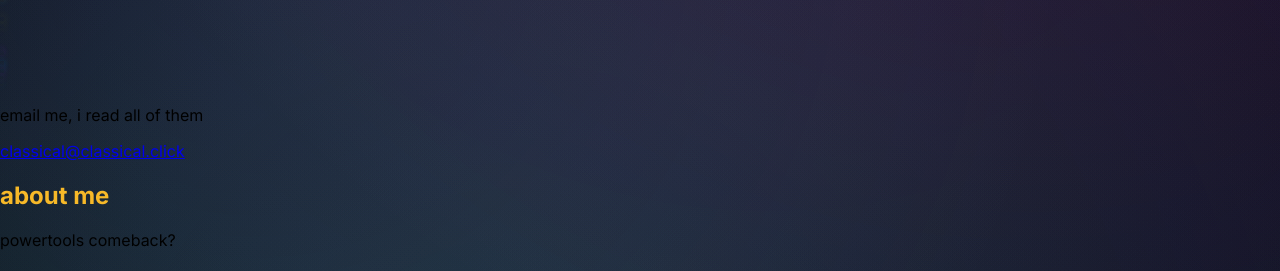
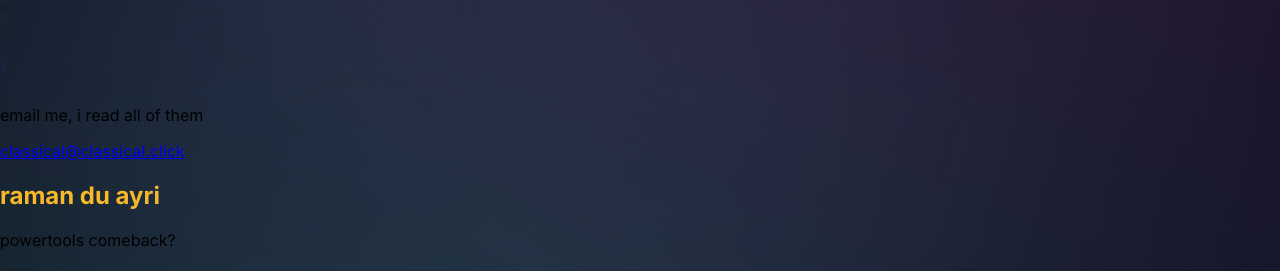
Before and after one commit to AdamMors11/verbose-octo-rotary-phone, a React (Vite) app in the folder client/: page / in a window 1280 px wide. Shown: the part 942-1213 px from the top of the page. Built offline with nearby package versions, Linux system fonts and the light colour scheme.

Commit message:
Update hero-section.tsx

```diff
--- a/client/src/components/hero-section.tsx
+++ b/client/src/components/hero-section.tsx
@@ -13,7 +13,7 @@ export default function HeroSection() {
       <div className={`text-center space-y-12 ${loaded ? 'page-load' : 'opacity-0'}`}>
         <div className="relative">
           <h1 className={`text-7xl md:text-9xl lg:text-[12rem] font-black gradient-text transition-all duration-1000 hover:scale-110 hover:rotate-1 ${loaded ? 'title-glow' : ''} relative z-10`}>
-            about me
+            raman du ayri
           </h1>
           <div className="absolute inset-0 bg-gradient-to-r from-transparent via-white/5 to-transparent blur-xl opacity-30 animate-pulse pointer-events-none"></div>
         </div>
```
